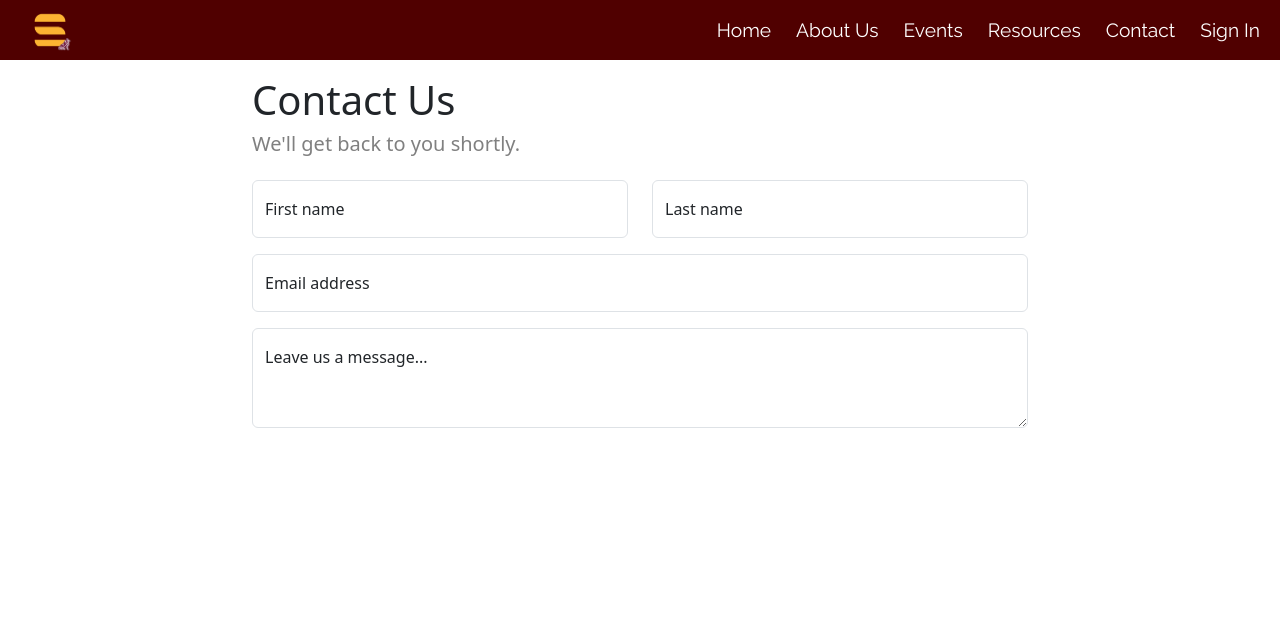
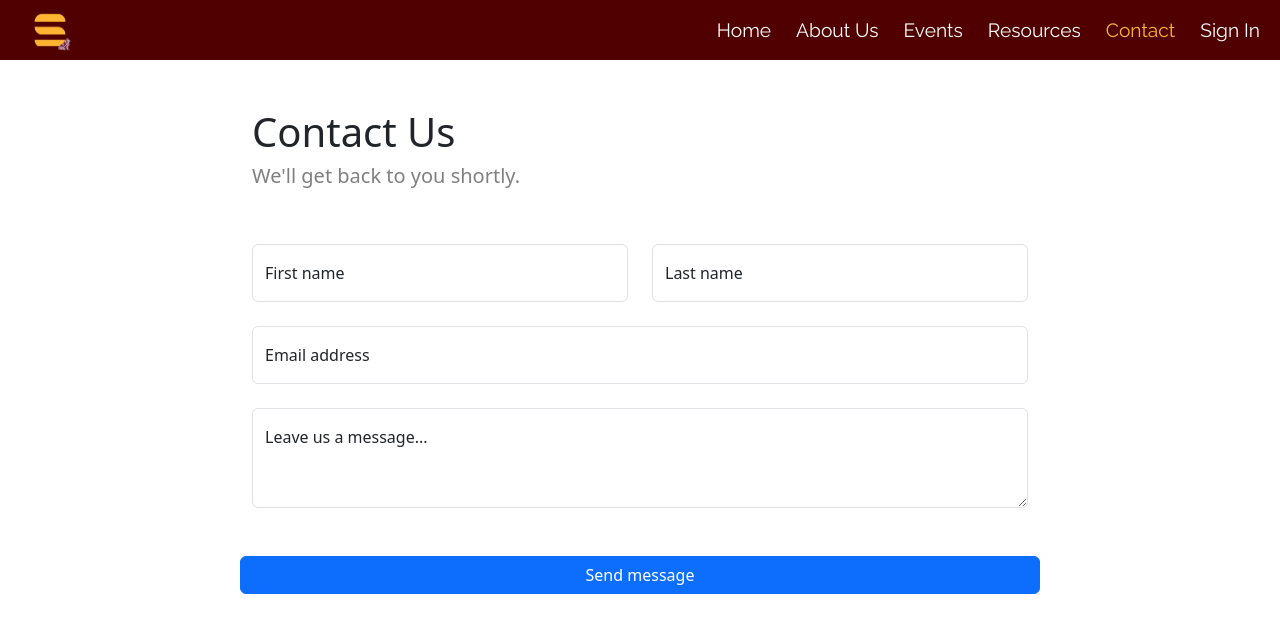
Before and after one commit to TAMUColorStack/ColorStackWebsite, a React (Vite) app in the folder frontend/: page /contact in a window 1280 px wide. Shown: the top 632 px of the page. Built offline with nearby package versions, Linux system fonts and the light colour scheme.

Commit message:
fixed spacing on form, added coloring of active links in navbar

```diff
--- a/frontend/src/App.css
+++ b/frontend/src/App.css
@@ -60,6 +60,9 @@
 
 .navbar-links a:hover {
     color: #fcb532;
+}
+.navbar-links a.active {
+    color: #fcb532; /* or any color you prefer for the active link */
 }
 
 .cstack-header {
--- a/frontend/src/App.jsx
+++ b/frontend/src/App.jsx
@@ -1,4 +1,4 @@
-import { BrowserRouter as Router, Route, Routes, Link } from 'react-router-dom';
+import { BrowserRouter as Router, Route, Routes, NavLink } from 'react-router-dom';
 import 'bootstrap/dist/css/bootstrap.min.css';
 import './App.css';
 import About from './pages/about/about.jsx';
@@ -13,18 +13,18 @@ function App() {
     <Router>
       <header className="navbar fixed-top">
         <div className="logo-container">
-          <Link to="/">
+          <NavLink to="/">
             <img src="./pictures/tamucolorstacklogo.png" className="navbar-tamu-logo" alt="TAMU Logo" />
-          </Link>
+          </NavLink>
         </div>
 
         <ul className="navbar-links">
-          <li><Link to="/">Home</Link></li>
-          <li><Link to="/about">About Us</Link></li>
-          <li><Link to="/events">Events</Link></li>
-          <li><Link to="/resources">Resources</Link></li>
-          <li><Link to="/contact">Contact</Link></li>
-          <li><Link to="/sign-in">Sign In</Link></li>
+          <li><NavLink to="/">Home</NavLink></li>
+          <li><NavLink to="/about">About Us</NavLink></li>
+          <li><NavLink to="/events">Events</NavLink></li>
+          <li><NavLink to="/resources">Resources</NavLink></li>
+          <li><NavLink to="/contact">Contact</NavLink></li>
+          <li><NavLink to="/sign-in">Sign In</NavLink></li>
         </ul>
       </header>
 
--- a/frontend/src/pages/contact/contact.jsx
+++ b/frontend/src/pages/contact/contact.jsx
@@ -4,20 +4,20 @@ import './contact.css';
 export default function Contact() {
     return (
         <>
-            <div class="container narrow-container mt-3">
+            <div class="container narrow-container mt-5">
                 <h1 id="contactUsText">Contact Us</h1>
                 <h5 id="subContactUsText">We'll get back to you shortly.</h5>
             </div>
             <form className="container narrow-container">
                 <div className="row">
                     <div className="col-md-6">
-                        <div className="form-floating mb-3 mt-3">
+                        <div className="form-floating mb-4 mt-5">
                             <input type="text" className="form-control" id="floatingFirstName" placeholder="First name"/>
                             <label htmlFor="floatingFirstName">First name</label>
                         </div>
                     </div>
                     <div className="col-md-6">
-                        <div className="form-floating mb-3 mt-3">
+                        <div className="form-floating mb-4 mt-5">
                             <input type="text" className="form-control" id="floatingLastName" placeholder="Last name"/>
                             <label htmlFor="floatingLastName">Last name</label>
                         </div>
@@ -25,7 +25,7 @@ export default function Contact() {
                 </div>
                 <div className="row">
                     <div className="col-12">
-                        <div className="form-floating mb-3">
+                        <div className="form-floating mb-4">
                             <input type="email" className="form-control" id="floatingEmail" placeholder="name@example.com"/>
                             <label htmlFor="floatingEmail">Email address</label>
                         </div>
@@ -37,6 +37,9 @@ export default function Contact() {
                         </div>
                     </div>
                 </div>
+                <div className="row">
+                    <button type="submit" class="btn btn-primary mb-3">Send message</button>
+                </div>
             </form>
         </>
     )
```
